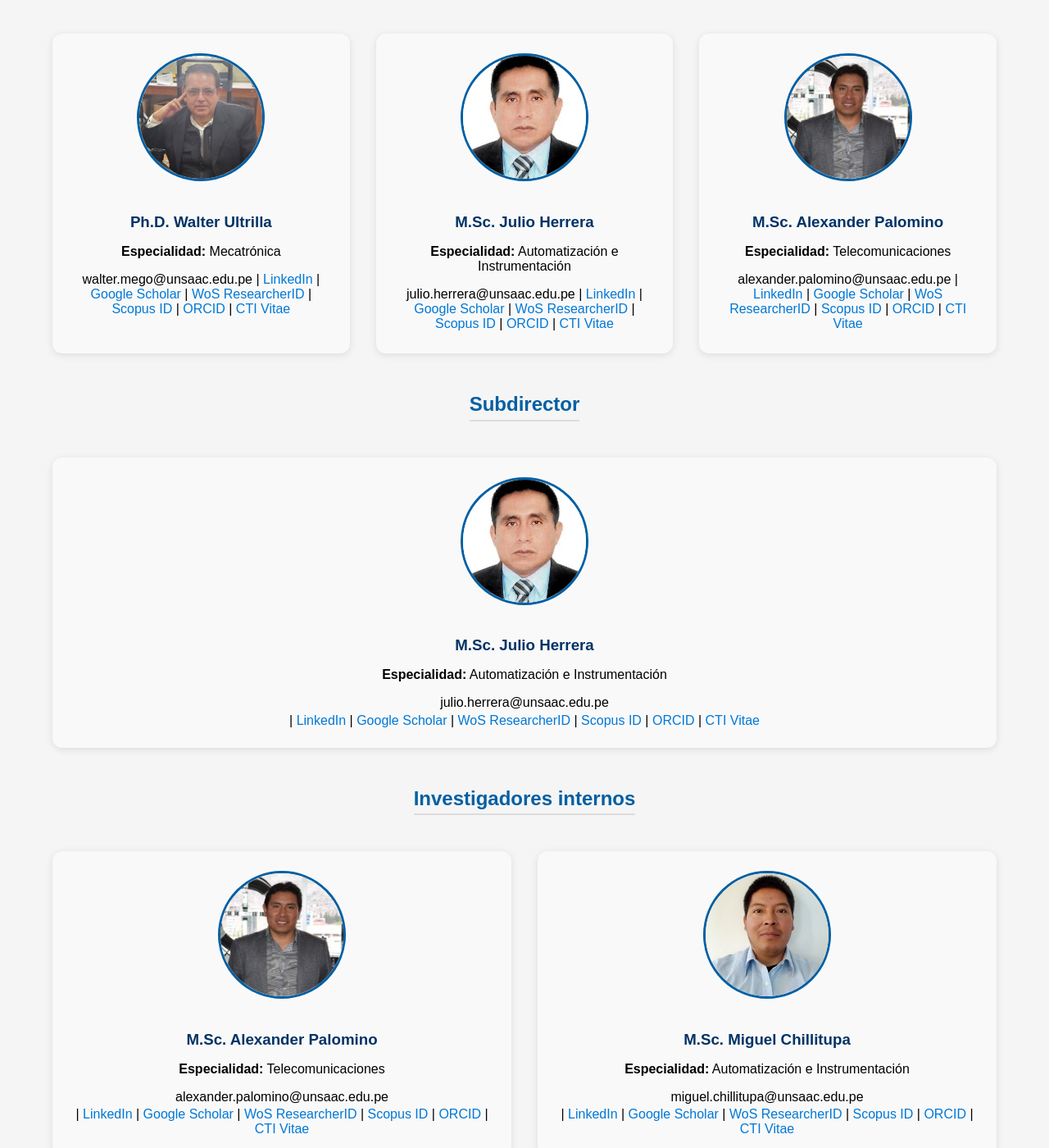
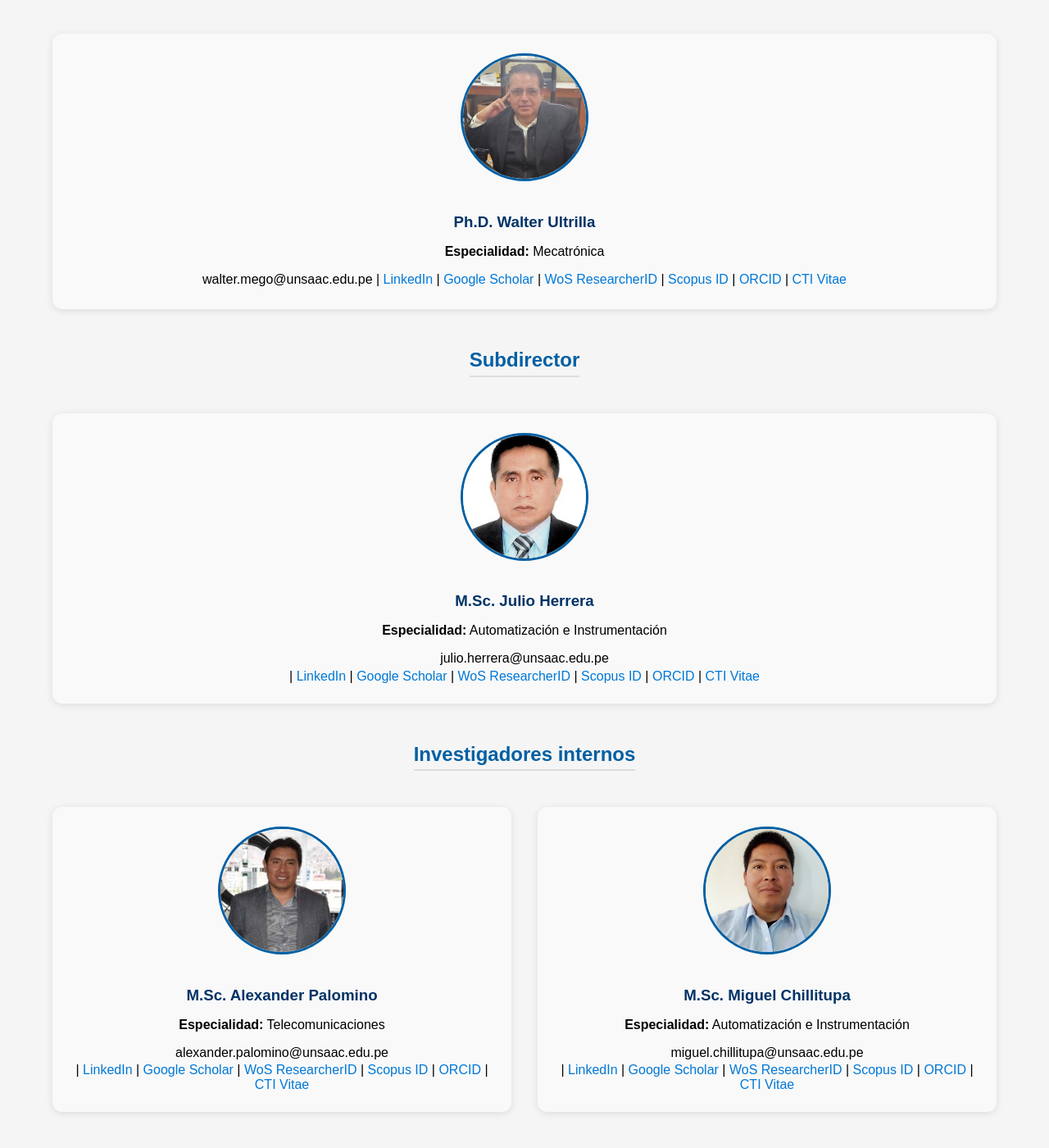
Before and after one commit to laboratoriotesla-unsaac/laboratoriotesla-unsaac.github.io, a Jekyll site: the page built from members.html, in a window 1280 px wide and 1400 px high, scrolled down 375 px. Shown: the whole window at 82% size. Built offline with Jekyll 4.4.1, drawn with Linux system fonts in a browser that asks for light colours; some of the changed text lies outside the part shown.

Commit message:
Actualizar con

```diff
--- a/members.html
+++ b/members.html
@@ -22,41 +22,7 @@ title: Miembros del Laboratorio TESLA - UNSAAC
         | <a href="https://orcid.org/0000-0001-8645-7324">ORCID</a>
         | <a href="https://ctivitae.concytec.gob.pe/appDirectorioCTI/VerDatosInvestigador.do?id_investigador=49806">CTI Vitae</a>
     </li>
-      </ul>
-    </div>
-
-    <!-- MS.c. Julio Herrera -->
-    <div class="member-card">
-      <img src="{{ '/miembros/julio.jpg' | relative_url }}" alt="MS.c. Julio Herrera">
-      <h3>M.Sc. Julio Herrera</h3>
-      <p><strong>Especialidad:</strong> Automatización e Instrumentación</p>
-      <ul class="member-links">
-        <li> julio.herrera@unsaac.edu.pe
-        | <a href="https://www.linkedin.com/in/julio-cesar-herrera-0b0a83105/">LinkedIn</a>
-        | <a href="https://scholar.google.com/citations?user=MCN0onQAAAAJ&hl=es&oi=ao">Google Scholar</a>
-        | <a href="#">WoS ResearcherID</a>
-        | <a href="https://www.scopus.com/authid/detail.uri?authorId=58489971400&origin=recordpage">Scopus ID</a>
-        | <a href="https://orcid.org/0000-0001-6706-2909">ORCID</a>
-        | <a href="https://ctivitae.concytec.gob.pe/appDirectorioCTI/VerDatosInvestigador.do?id_investigador=104637">CTI Vitae</a>
-        </li>
-      </ul>
-    </div>
-
-    <!-- MS.c. Alexander Palomino -->
-    <div class="member-card">
-      <img src="{{ '/miembros/Alexander.jpg' | relative_url }}" alt="MS.c. Alexander Palomino">
-      <h3>M.Sc. Alexander Palomino</h3>
-      <p><strong>Especialidad:</strong> Telecomunicaciones</p>
-      <ul class="member-links">
-        <li> alexander.palomino@unsaac.edu.pe
-        | <a href="https://www.linkedin.com/in/alexander-palomino-lopez-0262827b/">LinkedIn</a>
-        | <a href="#">Google Scholar</a>
-        | <a href="#">WoS ResearcherID</a>
-        | <a href="https://www.scopus.com/authid/detail.uri?authorId=59755693500&origin=recordpage">Scopus ID</a>
-        | <a href="https://orcid.org/0009-0001-5202-0295">ORCID</a>
-        | <a href="https://ctivitae.concytec.gob.pe/appDirectorioCTI/VerDatosInvestigador.do?id_investigador=10968">CTI Vitae</a>
-        </li>
-      </ul>
+    </ul>
     </div>
   </div>
 
@@ -145,7 +111,7 @@ title: Miembros del Laboratorio TESLA - UNSAAC
       </ul>
     </div>
 
-        <!-- Ing. Angela Valdez Monzon-->
+        <!-- M.Sc. Angela Valdez Monzon-->
     <div class="member-card">
       <img src="{{ '/miembros/Anghela.jpg' | relative_url }}" alt="Ing. Angela Valdez">
       <h3>M.Sc. Angela Valdez</h3>
```
Also changed, not shown: other parts of members.html (+1 -1 lines).
